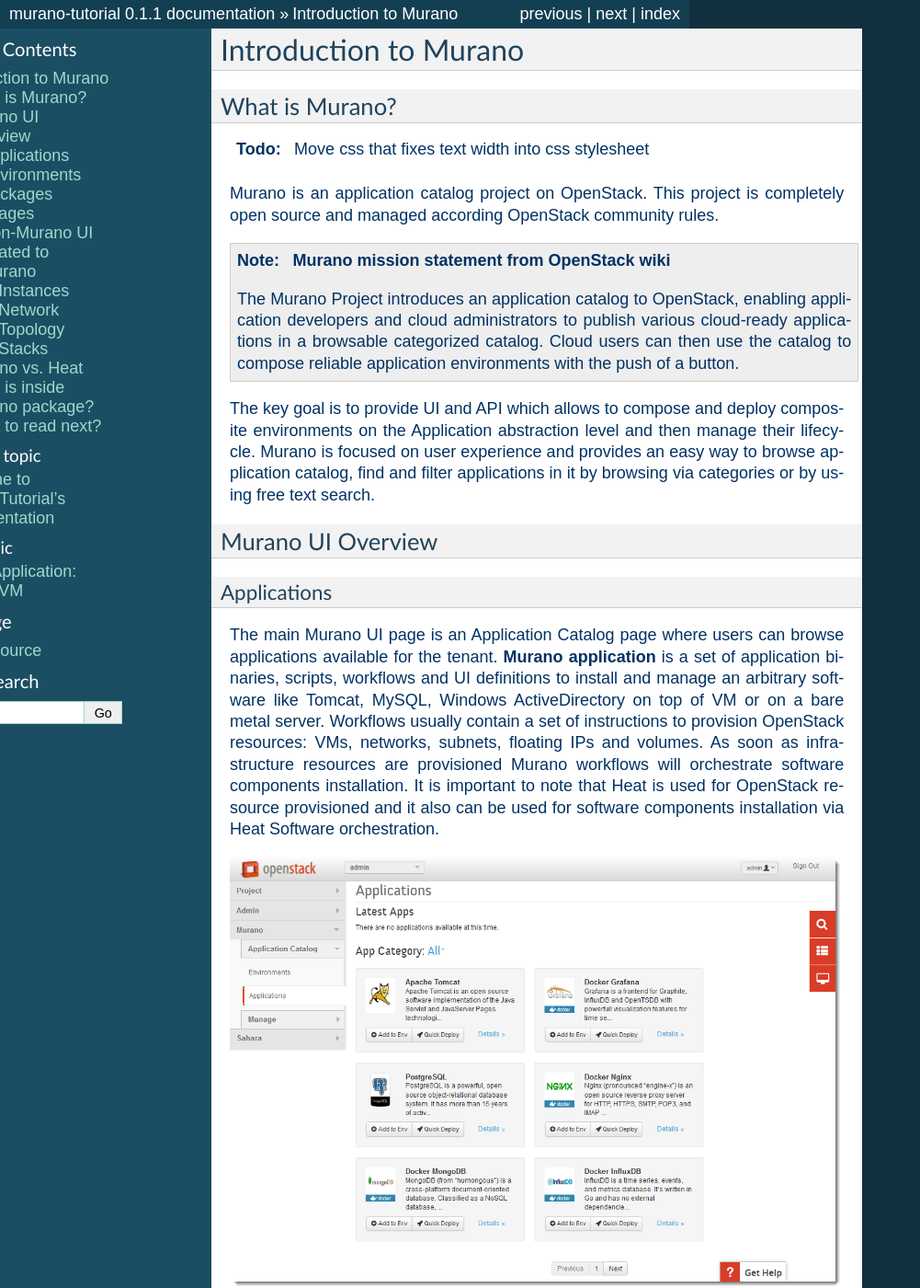
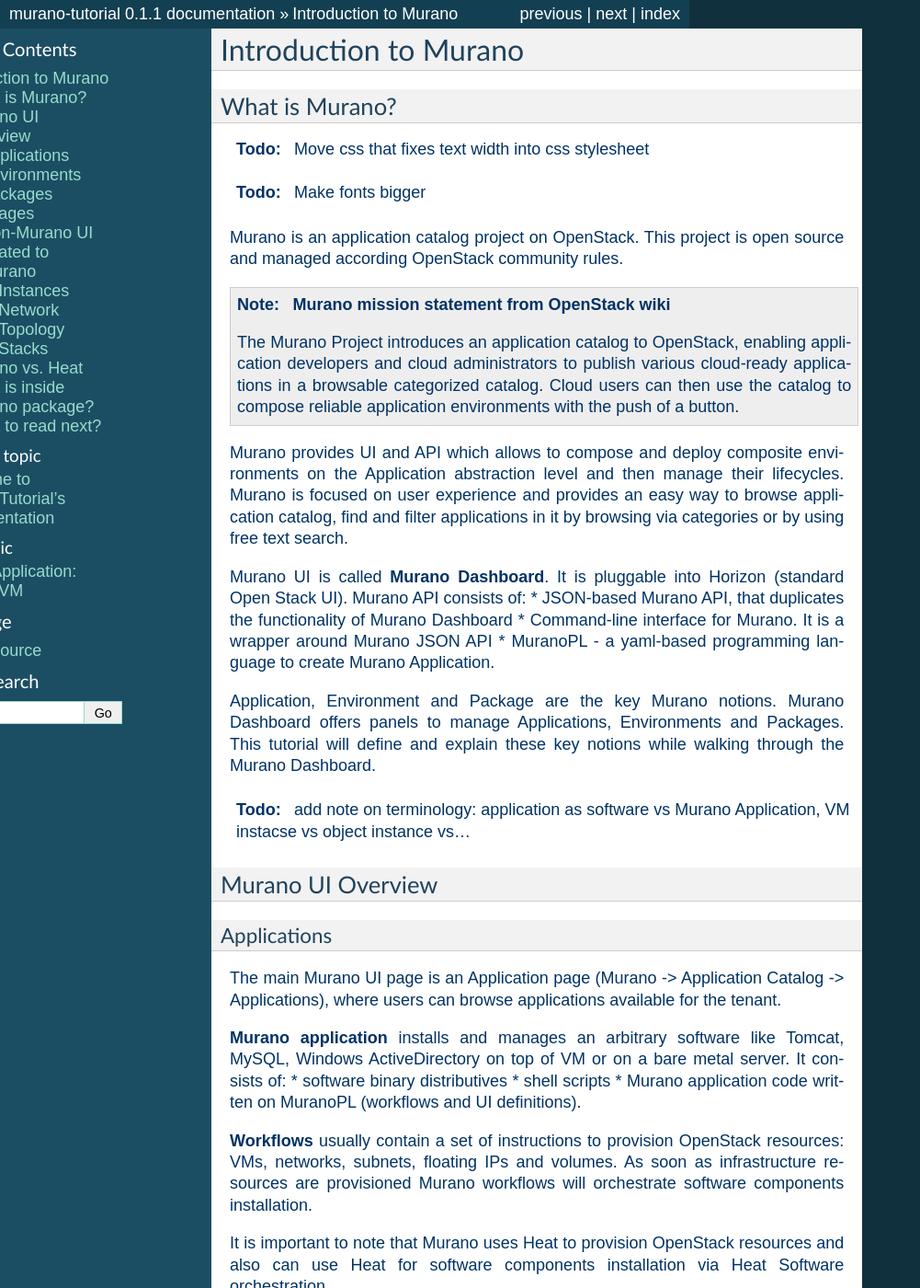
Before and after one commit to juvar/murano-tutorial, a Sphinx documentation site: the page built from source/introduction.rst, in a window 1280 px wide and 1400 px high. Shown: the whole window at 92% size, without its empty margins (0-1001 px from the left). Built offline with Sphinx 7.4.7, drawn with Linux system fonts in a browser that asks for light colours; some of the changed text lies outside the part shown.

Commit message:
Text refined

```diff
--- a/source/introduction.rst
+++ b/source/introduction.rst
@@ -4,6 +4,7 @@
 What is Murano?
 ---------------
 .. todo:: Move css that fixes text width into css stylesheet
+.. todo:: Make fonts bigger
 
 .. raw:: html
 
@@ -15,10 +16,9 @@
             h2 {font-size:24px; color: black; padding-top: 125px; padding-bottom: 125px;}
             h3 {font-size:22px; color: black; padding-top: 125px; padding-bottom: 125px;}
 
-
     </style>
 
-Murano is an application catalog project on OpenStack. This project is completely open source and managed
+Murano is an application catalog project on OpenStack. This project is open source and managed
 according OpenStack community rules.
 
 .. note:: **Murano mission statement from OpenStack wiki**
@@ -28,9 +28,22 @@
    Cloud users can then use the catalog to compose reliable application environments with the push of a button.
 
 
-The key goal is to provide UI and API which allows to compose and deploy composite environments on the Application
-abstraction level and then manage their lifecycle. Murano is focused on user experience and provides an easy way to
+Murano provides UI and API which allows to compose and deploy composite environments on the Application
+abstraction level and then manage their lifecycles.
+Murano is focused on user experience and provides an easy way to
 browse application catalog, find and filter applications in it by browsing via categories or by using free text search.
+
+Murano UI is called **Murano Dashboard**. It is pluggable into Horizon (standard Open Stack UI).
+Murano API consists of:
+* JSON-based Murano API, that duplicates the functionality of Murano Dashboard
+* Command-line interface for Murano. It is a wrapper around Murano JSON API
+* MuranoPL - a yaml-based programming language to create Murano Application.
+
+Application, Environment and Package are the key Murano notions.
+Murano Dashboard offers panels to manage Applications, Environments and Packages.
+This tutorial will define and explain these key notions while walking through the Murano Dashboard.
+
+.. todo:: add note on terminology: application as software vs Murano Application, VM instacse vs object instance vs...
 
 Murano UI Overview
 ------------------
@@ -38,12 +51,19 @@
 Applications
 ~~~~~~~~~~~~
 
-The main Murano UI page is an Application Catalog page where users can browse applications available for the tenant.
-**Murano application** is a set of application binaries, scripts, workflows and UI definitions to install and manage an
-arbitrary software like Tomcat, MySQL, Windows ActiveDirectory  on top of VM or on a bare metal server. Workflows
-usually contain a set of instructions to provision OpenStack resources: VMs, networks, subnets, floating IPs and volumes.
+The main Murano UI page is an Application page (Murano -> Application Catalog -> Applications),
+where users can browse applications available for the tenant.
+
+**Murano application** installs and manages an arbitrary software like Tomcat, MySQL, Windows ActiveDirectory
+on top of VM or on a bare metal server. It consists of:
+* software binary distributives
+* shell scripts
+* Murano application code written on MuranoPL (workflows and UI definitions).
+
+**Workflows** usually contain a set of instructions to provision OpenStack resources: VMs, networks, subnets, floating IPs and volumes.
 As soon as infrastructure resources are provisioned Murano workflows will orchestrate software components installation.
-It is important to note that Heat is used for OpenStack resource provisioned and it also can be used for software
+
+It is important to note that Murano uses Heat to provision OpenStack resources and also can use Heat for software
 components installation via Heat Software orchestration.
 
 .. image:: images/applications.png
@@ -76,9 +96,9 @@
 ~~~~~~~~~~~~
 
 **Environment** is a set of applications managed by a single tenant.
-Appplications within single environmanet may comprise complex configuration,
+Appplications within single environment may comprise complex configuration,
 while applications in different environmetns are always independent from each other.
-Environment is a logical agregation of multiple applications that binds them together.
+Environment is a logical aggregation of multiple applications that binds them together.
 
 
 The best way to understand what environment is, is it to look at the example.
@@ -99,7 +119,7 @@
 While QA Tomcat interacts with QA PostgreSQL, QA servers are unaware of UAT servers, and vice versa.
 QA and UAT infrastructures are completely independent from each other.
 
-In the situation like that we will create two Murano environments: one for QA, the other one for UAT.
+We will create two Murano environments: one for QA, the other one for UAT so that to satisfy these requirements.
 
 Environments panel has a "Create environment" button, that creates environments.
 
@@ -110,7 +130,7 @@
 
 At this stage these environments are mere configuration within Murano.
 
-You may click on the name the environment to view what applications it consists of.
+You may click on a name of an environment to view what applications it consists of.
 Newly created environment is empty. It has nothing except for its name.
 
 
@@ -118,8 +138,8 @@
 
 Once the environment is created, we can add both Tomcat and PostgreSQL applications to it.
 Click on the "Add Component" button, and select Tomcat application, and enter parameters for Tomcat application.
-These parameters vary from application to applcation. Most of the applications ask name, instance flavor,
-instance image, etc. Database will probably ask you to set the username and password.
+These parameters vary from application to application. Most of the applications ask name, instance flavor,
+instance image, etc. Database application will probably ask you to set the username and password.
 
 .. image:: images/add_tomcat_1.png
 
@@ -181,12 +201,15 @@
 
 Package definition panel has a button "Upload Package"
 You can create your own Murano application, package it as zip archive upload to Murano.
-Once uploaded,  your application is immediately availale in the application catalog.
+As soon as an application is uploaded, it is available in the Application Catalog.
 
-This interface allows you to download any package as well.
-This is a very useful if you are starting to develop your own application, because
-you may look how every application is done and create your own application based on the complex application
-that is already present in the catalog.
+The Package Definitions tab allows you to download any package as well.
+This is especially useful if you are beginner Murano developer,
+because you may analyse the source code of every application and create your own application
+based on the complex application that is already present in the catalog.
+
+See the full list of useful (and reusable) Murano application here:
+.. todo:: Add label
 
 For more information about packages, read :ref:`what_is_inside_package_label`
 
@@ -263,8 +286,8 @@
 
 Firstly, if you have little experience with Openstack, you may profit from the fact that
 you do not have to know which particular Heat template do you need.
-Murano offers application search, which includes search by category (aka tag).
-These are: Web, Databases, Application Servers, Big Data, Load Balances, etc. just to name a few.
+Murano offers application search, which includes search by category, tag and full-test search.
+The sample values of Categories and Tags: Web, Databases, Application Servers, Big Data, Load Balances, etc.
 Each application is a tested piece logic that not only installs required software component, but also performs all the
 implied instance configuration (such as to ensure that you will be to access HTTP port 8080 if you provisioned Tomcat instance)
 All these security configurations are transparent to you.
```
Also changed, not shown: other parts of source/introduction.rst (+3 -3 lines).
